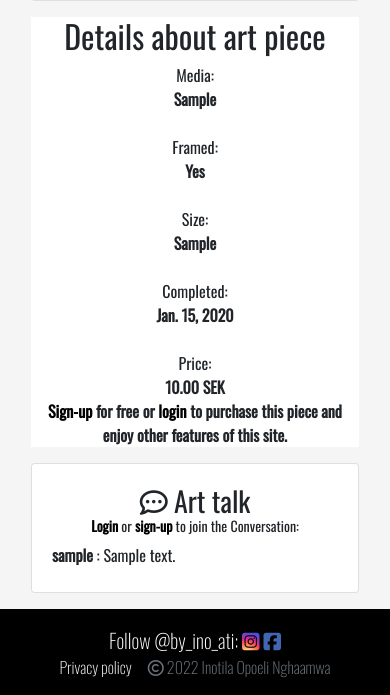
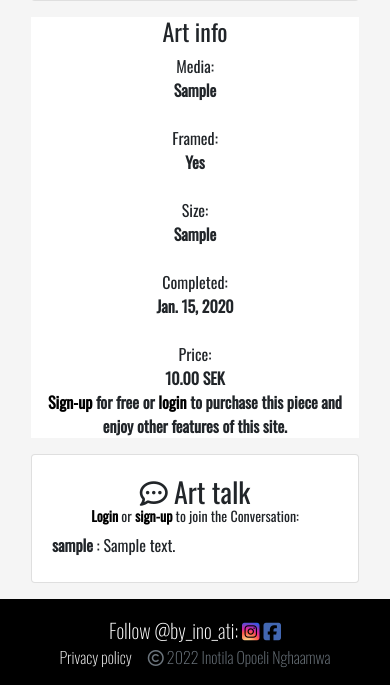
Before and after one commit to Inotila/by_ino_ati.1.0, a Django app: page /art/title/1/ in a window 390 px wide. Shown: the part 622-1317 px from the top of the page. Run offline with Django 3.2, Linux system fonts and the light colour scheme; tables that the repository leaves empty hold one stand-in row (values such as "Sample post"); some libraries are stand-ins or nearby versions; some web fonts are replaced.

Commit message:
Add style

```diff
--- a/art/templates/art/details.html
+++ b/art/templates/art/details.html
@@ -46,8 +46,8 @@
             </div>
         </div>
         <div class="col-12 col-md-6 p-0 text-center">
-            <div class="mx-3 detail-container">
-                <h2>Details about art piece</h2>
+            <div class="mb-3 mx-3 detail-container">
+                <h2>Art info</h2>
                 <p>Media:</p>
                     <p>
                         <strong>{{details.media}}</strong>
@@ -74,8 +74,6 @@
                     <p>
                         <strong>{{details.date_completed}}</strong>
                     </p>
-            </div>
-            <div class="mb-3 mx-3 detail-container">
                 <!-- only display price and purchase button if art is available -->
                 {% if details.is_available %}
                     <br>
@@ -113,8 +111,6 @@
                                 to purchase this piece and enjoy other features of this site.</p>
                         </strong>
                     {% endif %}
-                {% else %}
-                   <p>sold out</p>
                 {% endif %}
             </div>
         </div>
--- a/static/css/style.css
+++ b/static/css/style.css
@@ -369,7 +369,7 @@ div>div>p>a {
 
 .detail-container{
     background-color: #fff;
-    height: 17vw !important;
+    height: 32.9vw !important;
 }
 
 /*------------- bag template ------------------*/
@@ -567,10 +567,8 @@ select option[value=""] {
 
 /* -------- details page -------- */
 
-.card-img-container>div>img{
-    width: 100% !important;
-    height: 100vw !important;
-
+.detail-container>h2{
+    font-size: 1.5rem;
 }
 
 .detail-container{
@@ -594,3 +592,11 @@ select option[value=""] {
         width: 40%;
     }
 }
+
+@media (max-width: 425px) {
+    .card-img-container>div>img{
+        width: 100% !important;
+        height: 100vw !important;
+
+    }
+}
```
